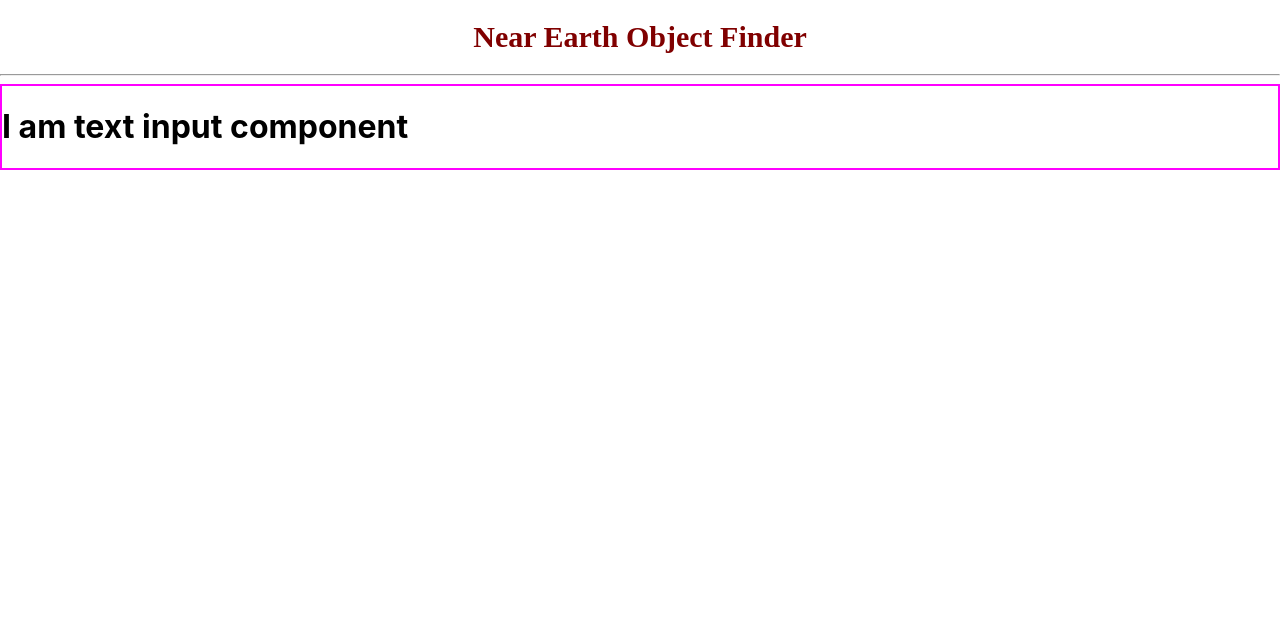
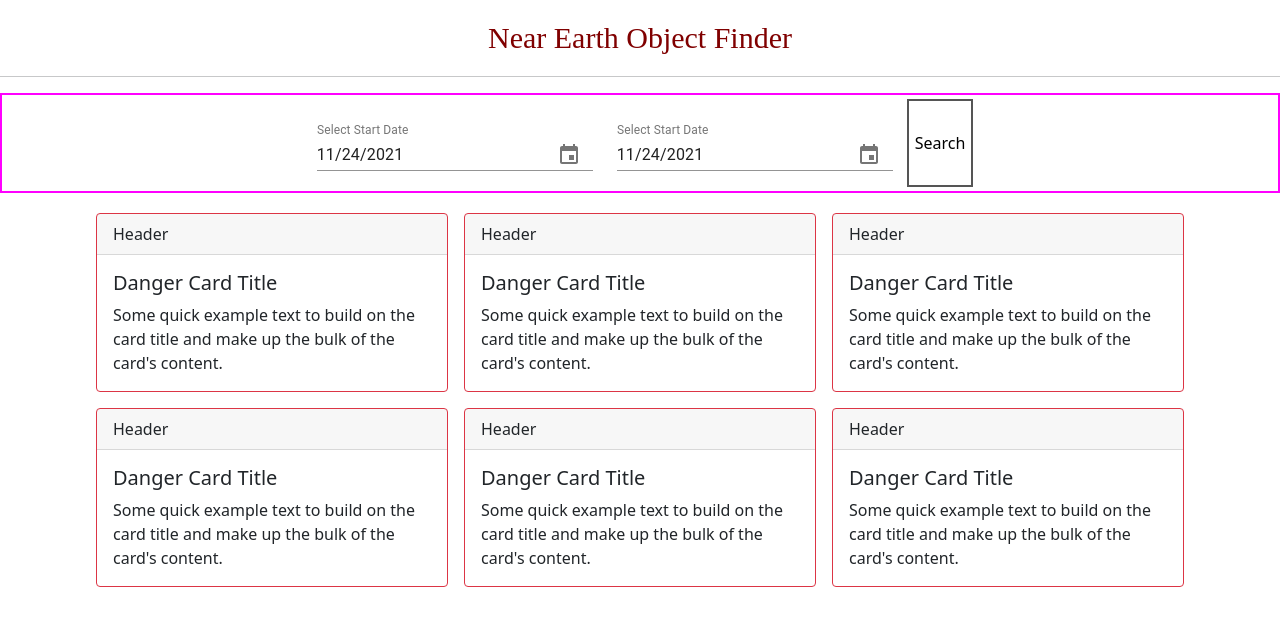
Before and after one commit to PrashantSedhain/hack-reactor, a React (Create React App) app: page / in a window 1280 px wide. Shown: the top 626 px of the page. Built offline with nearby package versions, Linux system fonts and the light colour scheme.

Commit message:
Added CardComponent

```diff
--- a/src/App.js
+++ b/src/App.js
@@ -1,12 +1,29 @@
-import DateInputComponent from "./components/DateInputComponent/DateInputComponent";
+import CardComponent from "./components/CardComponent/CardComponent";
+import SearchBarComponent from "./components/SearchBarComponent/SearchBarComponent";
 import TitleComponent from "./components/TitleComponent/TitleComponent";
 
 function App() {
   return (
-   <div>
-     <TitleComponent title="Near Earth Object Finder"/>
-     <DateInputComponent />
-   </div>
+    <div>
+      <TitleComponent title="Near Earth Object Finder" />
+      <SearchBarComponent />
+      <div
+        style={{
+          marginTop: "12px",
+          display: "flex",
+          flexWrap: "wrap",
+          justifyContent: "center",
+          // alignContent: "flex-start"
+        }}
+      >
+        <CardComponent />
+        <CardComponent />
+        <CardComponent />
+        <CardComponent />
+        <CardComponent />
+        <CardComponent />
+      </div>
+    </div>
   );
 }
 
--- /dev/null
+++ b/src/components/CardComponent/CardComponent.jsx
@@ -0,0 +1,20 @@
+import React from "react";
+import { Card } from "react-bootstrap";
+const CardComponent = (props) => {
+  return (
+    <div style={{ margin: "0.5em" }}>
+      <Card border="danger" style={{maxWidth: "22rem"}}>
+        <Card.Header>Header</Card.Header>
+        <Card.Body>
+          <Card.Title>Danger Card Title</Card.Title>
+          <Card.Text>
+            Some quick example text to build on the card title and make up the
+            bulk of the card's content.
+          </Card.Text>
+        </Card.Body>
+      </Card>
+    </div>
+  );
+};
+
+export default CardComponent;
--- a/src/components/DateInputComponent/DateInputComponent.jsx
+++ b/src/components/DateInputComponent/DateInputComponent.jsx
@@ -1,9 +1,37 @@
+import React, { useState } from "react";
+import DateFnsUtils from "@date-io/date-fns";
+import {
+  MuiPickersUtilsProvider,
+  KeyboardDatePicker,
+} from "@material-ui/pickers";
+
 const DateInputComponent = (props) => {
-    return (
-        <div style={{border: "solid 2px magenta"}}>
-            <h1>I am text input component</h1>
-        </div>
-    )
-}
+  const [selectedDate, setSelectedDate] = useState(new Date());
+
+  const handleDateChange = (date) => {
+    setSelectedDate(date);
+    console.log(date);
+  };
+
+  return (
+    <div style={{ margin: "12px" }}>
+      <MuiPickersUtilsProvider utils={DateFnsUtils}>
+        <KeyboardDatePicker
+          disableToolbar
+          variant="inline"
+          format="MM/dd/yyyy"
+          margin="normal"
+          id="date-picker-inline"
+          label="Select Start Date"
+          value={selectedDate}
+          onChange={handleDateChange}
+          KeyboardButtonProps={{
+            "aria-label": "change date",
+          }}
+        />
+      </MuiPickersUtilsProvider>
+    </div>
+  );
+};
 
 export default DateInputComponent;
--- /dev/null
+++ b/src/components/SearchBarComponent/SearchBarComponent.css
@@ -0,0 +1,19 @@
+.button {
+    background-color: #000000; /* Green */
+    border: none;
+    color: white;
+    text-align: center;
+    text-decoration: none;
+    font-size: 16px;
+    margin: 4px 2px;
+    cursor: pointer;
+}
+
+.searchButton {
+    background-color: rgb(255, 255, 255);
+    color: black;
+    border: 2px solid #555555;
+}
+button:hover {
+    background-color: "red";
+}
--- /dev/null
+++ b/src/components/SearchBarComponent/SearchBarComponent.jsx
@@ -0,0 +1,14 @@
+import React, { useState } from "react";
+import DateInputComponent from "../DateInputComponent/DateInputComponent";
+import "./SearchBarComponent.css";
+const SearchBarComponent = (props) => {
+    return (
+        <div style={{border: "solid 2px magenta", display: "flex", justifyContent: "center"}}>
+            <DateInputComponent/>
+            <DateInputComponent/>
+            <button className="button searchButton" type="submit">Search</button>
+        </div>
+    )
+}
+
+export default SearchBarComponent;
--- a/src/index.js
+++ b/src/index.js
@@ -3,11 +3,10 @@ import ReactDOM from 'react-dom';
 import './index.css';
 import App from './App';
 import reportWebVitals from './reportWebVitals';
+import '../node_modules/bootstrap/dist/css/bootstrap.min.css';
 
 ReactDOM.render(
-  <React.StrictMode>
-    <App />
-  </React.StrictMode>,
+    <App />,
   document.getElementById('root')
 );
 
```
Also changed, not shown: package.json (+8 -0 lines), 1 other file (tests, documents, lock files or other folders).
